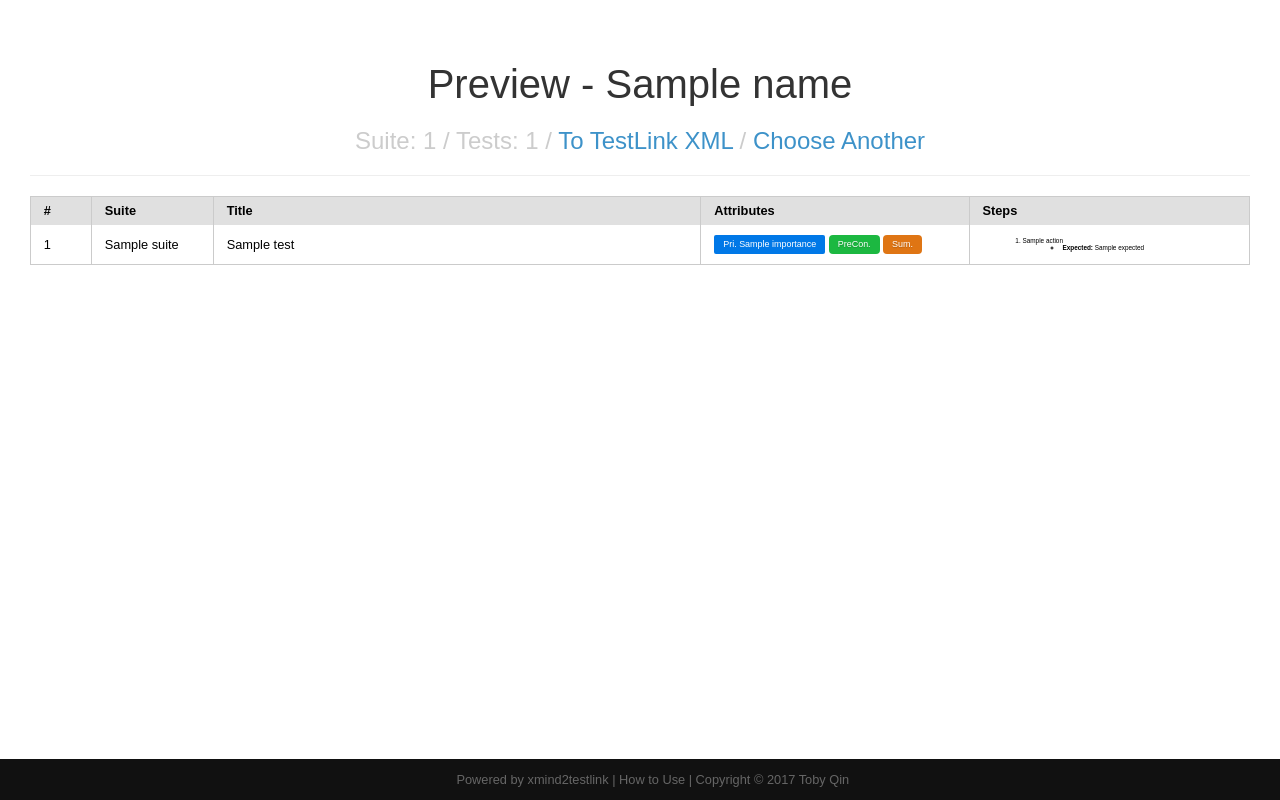
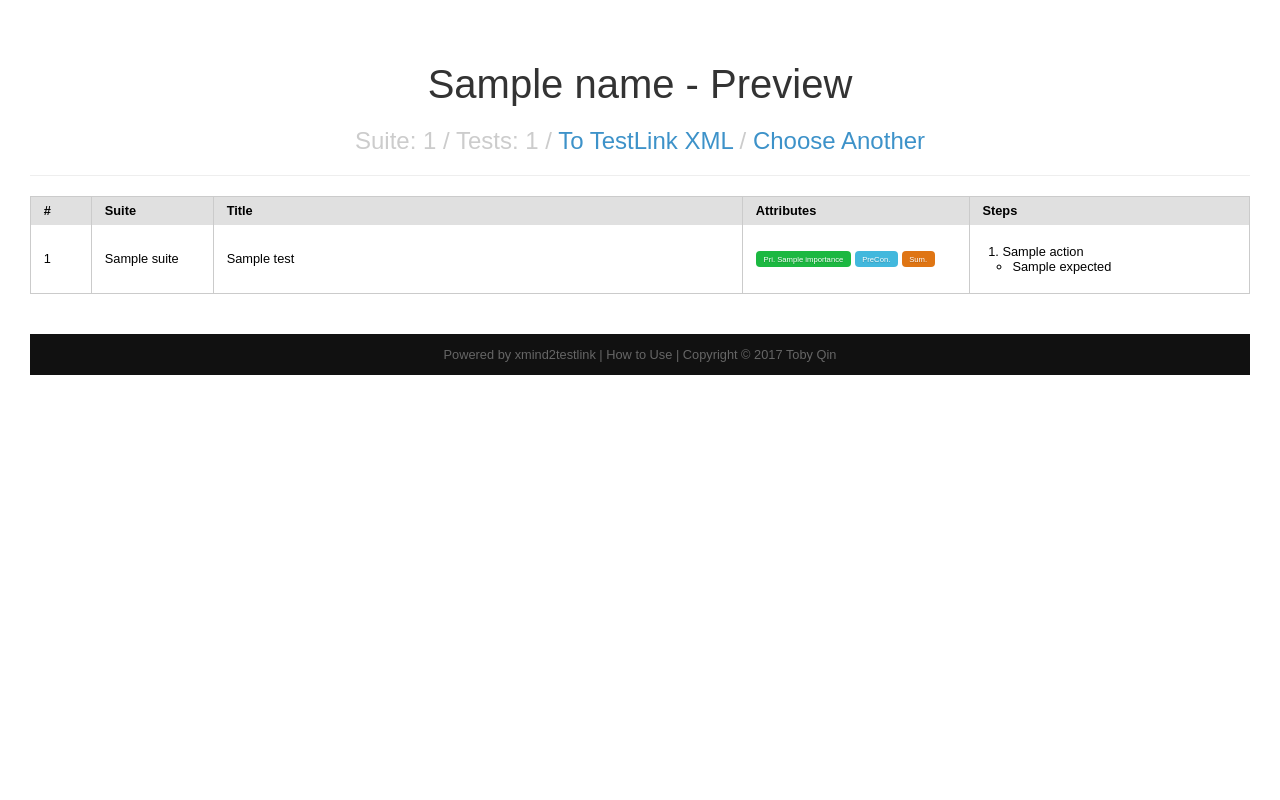
Before and after one commit to tobyqin/xmind2testlink, a Flask app: template web/templates/v2/preview.html in a window 1280 px wide. Run offline with Flask 2, Linux system fonts and the light colour scheme; the template is opened without the code that fills it: most values are stand-ins (such as "Sample title", 1, 10 or a date in 2020).

Commit message:
update v2 web app.

```diff
--- a/web/application.py
+++ b/web/application.py
@@ -196,7 +196,7 @@ def preview_file(filename):
         abort(404)
 
     suite = xmind_to_suite(full_path)
-    suite_count = len(suite.to_dict())
+    suite_count = len(suite.sub_suites)
     suite = flat_suite(suite)
 
     return render_template('v2/preview.html', name=filename, suite=suite, suite_count=suite_count)
--- a/web/static/css/v2.css
+++ b/web/static/css/v2.css
@@ -9,7 +9,7 @@ table.tests-table {
     width: 100%;
 }
 
-table.tests-table tr td{
+table.tests-table tr td {
     border-bottom: #cbcbcb solid 1px;
 }
 
@@ -20,6 +20,7 @@ table.tests-table tr td{
     color: white;
     border-radius: 4px;
     text-shadow: 0 1px 1px rgba(0, 0, 0, 0.2);
+    font-size: 0.6em;
 }
 
 .tag-success {
@@ -91,7 +92,11 @@ a:focus {
 }
 
 ol {
-    font-size: 0.5em
+    margin-left: -20px;
+}
+
+ol ul {
+    margin-left: -30px;
 }
 
 .tooltip {
@@ -108,9 +113,13 @@ ol {
     border-radius: 6px;
     position: absolute;
     z-index: 1;
+    min-width: 60px;
     max-width: 400px;
+    width: max-content;
+    width: -moz-max-content;
     word-wrap: break-word;
-    word-break: normal;
+    word-break: break-word;
+    white-space: normal;
 }
 
 .tooltip:hover .tooltiptext {
@@ -118,15 +127,12 @@ ol {
 }
 
 .footer {
-    width: 100%;
+    width: auto;
     background: #111;
     color: #666;
     text-align: center;
     padding: 1em;
-    margin-left: -30px;
     font-size: 80%;
-    position: fixed;
-    bottom: 0;
 }
 
 .home-footer {
@@ -229,4 +235,10 @@ input[type="file"] {
 #file-label {
     font-size: 1.5em;
     line-height: 2em;
+    text-decoration: none;
 }
+
+#file-label:hover {
+    text-decoration: underline;
+    cursor: pointer;
+}
--- a/web/templates/v2/preview.html
+++ b/web/templates/v2/preview.html
@@ -9,7 +9,7 @@
 </head>
 <body>
 <div class="header">
-    <h1>Preview - {{ name }}</h1>
+    <h1>{{ name }} - Preview</h1>
     <h2>Suite: {{ suite_count }} / Tests: {{ suite | length }}
         / <a href="{{ url_for("download_file",filename= name) }}">To TestLink XML</a>
         / <a href="{{ url_for("index") }}">Choose Another</a></h2>
@@ -20,7 +20,7 @@
         <th width="5%">#</th>
         <th width="10%">Suite</th>
         <th>Title</th>
-        <th width="22%">Attributes</th>
+        <th width="200px">Attributes</th>
         <th width="23%">Steps</th>
     </tr>
     </thead>
@@ -31,19 +31,19 @@
             <td>{{ test.suite }}</td>
             <td>{{ test.name }}</td>
             <td>
-                <div class="pure-button pure-button-primary button-xsmall tooltip">
+                <div class="pure-button tag-success tooltip">
                     Pri. {{ test.importance }}
                     <span class="tooltiptext">Priority {{ test.importance }} </span>
                 </div>
                 {% if test.preconditions %}
-                    <div class="pure-button tag-success button-xsmall tooltip">PreCon.
+                    <div class="pure-button tag-info tooltip">PreCon.
                         <p class="tooltiptext">
              <b>Preconditions:</b> <br>
               {{ test.preconditions | replace('\n','<br>') |safe }}
             </p></div>
                 {% endif %}
                 {% if test.summary %}
-                    <div class="pure-button tag-warn button-xsmall tooltip">Sum.
+                    <div class="pure-button tag-warn tooltip">Sum.
                         <p class="tooltiptext">
                <b>Summary:</b> <br>
               {{ test.summary | replace('\n','<br>') |safe }}
@@ -56,7 +56,7 @@
                             <li>{{ step.action }}
                                 {% if step.expected %}
                                     <ul>
-                                        <li><b>Expected:</b> {{ step.expected }}</li>
+                                        <li>{{ step.expected }}</li>
                                     </ul>
                                 {% endif %}
                             </li>
```
Also changed, not shown: web/templates/v2/index.html (+5 -17 lines).
